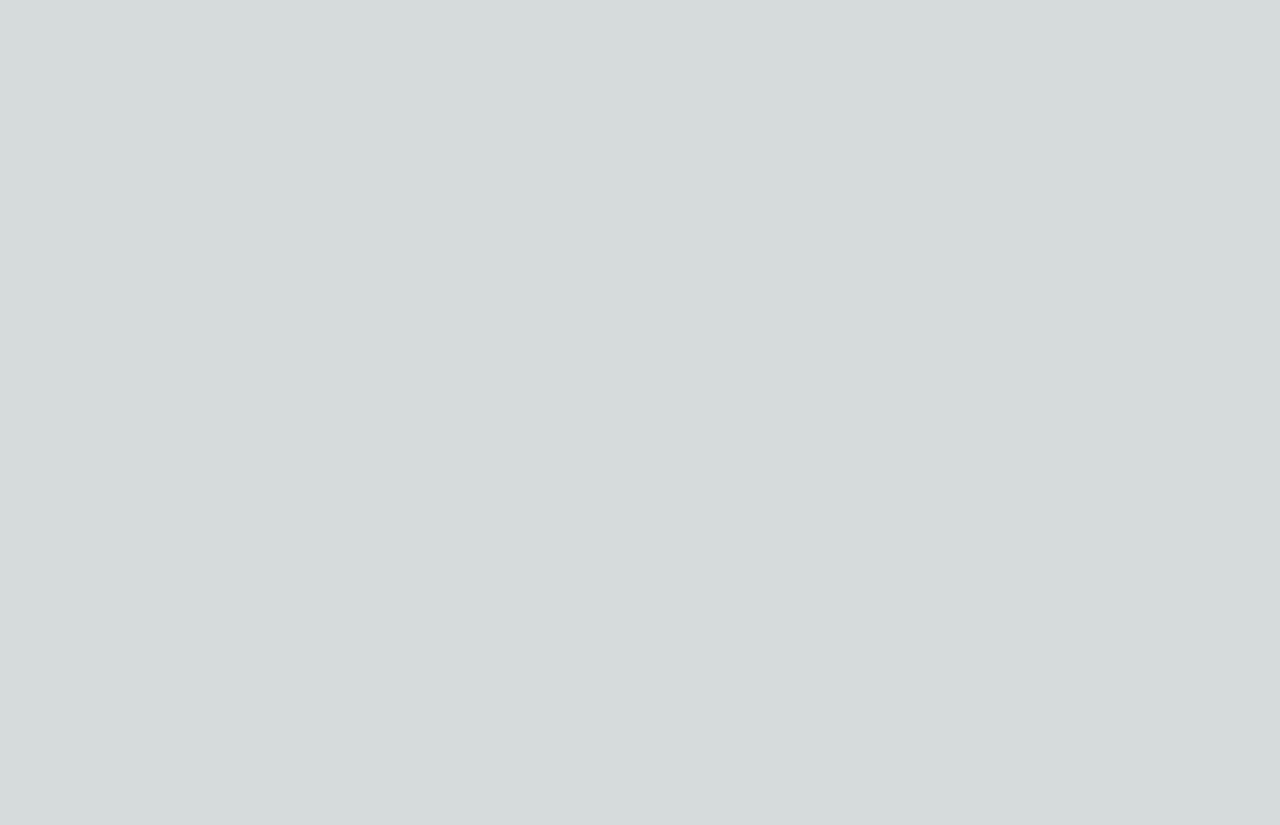
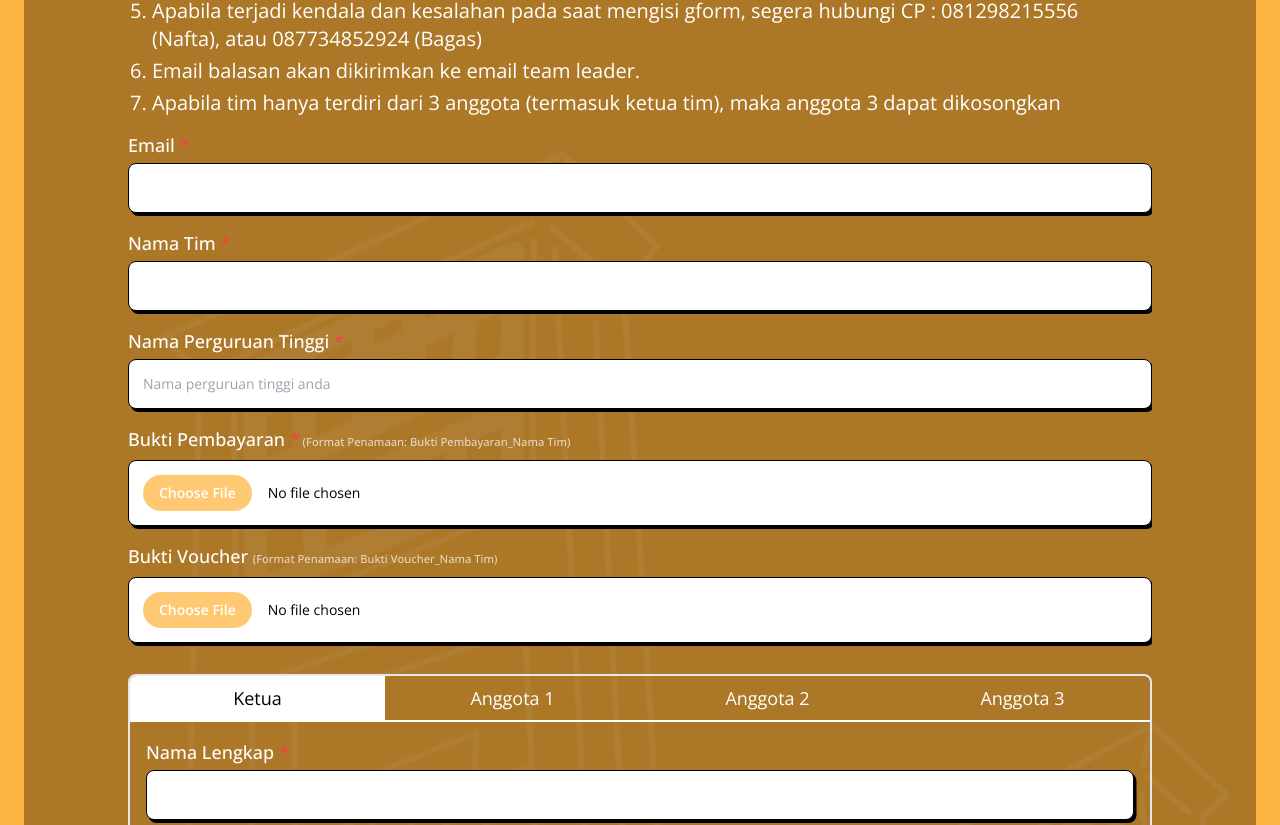
Before and after one commit to wildandr/cia2025, a Next.js app: page /cic in a window 1280 px wide. Before the commit this address had no page. Shown: the part 1514-2339 px from the top of the page. Before the commit the page ends 1428 px from the top, so only its background shows below. Built offline with nearby package versions, Linux system fonts and the light colour scheme.

Commit message:
remove the redirect

```diff
--- a/src/components/cic/Form.tsx
+++ b/src/components/cic/Form.tsx
@@ -1,18 +1,112 @@
-// components/Form.tsx
 "use client";
-import React, { useState } from "react";
+import React, { useState, FormEvent } from "react";
+import { useAuth } from "@/context/AuthContext"; // Assuming this exists
 import { Input } from "@/components/ui/Input";
 import { FileInput } from "@/components/ui/FileInput";
 import { Button } from "@/components/ui/Button";
 import { formInstructionsCic } from "@/data/formInstructionsCic";
-import { useAuthCheck } from '@/hooks/useAuthCheck';
+
+interface TeamMember {
+  full_name: string;
+  department: string;
+  batch: string;
+  phone_number: string;
+  line_id: string;
+  email: string;
+}
+
+interface FormData {
+  team: {
+    team_name: string;
+    institution_name: string;
+    payment_proof: string;
+    user_id: number;
+    email: string;
+    voucher?: string;
+  };
+  leader: TeamMember;
+  members: TeamMember[];
+}
 
 export function Form() {
-  const isAuthenticated = useAuthCheck();
+  const { user } = useAuth(); // Get current user
+  const [loading, setLoading] = useState(false);
+  const [formData, setFormData] = useState<FormData>({
+    team: {
+      team_name: "",
+      institution_name: "",
+      payment_proof: "",
+      user_id: user?.id || 0,
+      email: "",
+      voucher: ""
+    },
+    leader: {
+      full_name: "",
+      department: "",
+      batch: "",
+      phone_number: "",
+      line_id: "",
+      email: ""
+    },
+    members: []
+  });
 
-  if (!isAuthenticated) {
-    return null; // Or loading spinner
-  }
+  const handleSubmit = async (e: FormEvent) => {
+    e.preventDefault();
+    setLoading(true);
+
+    try {
+      const response = await fetch('/api/teams/cic/new', {
+        method: 'POST',
+        headers: {
+          'Content-Type': 'application/json',
+        },
+        body: JSON.stringify(formData)
+      });
+
+      if (!response.ok) {
+        throw new Error('Failed to submit form');
+      }
+
+      // Handle success
+      alert('Form submitted successfully!');
+      // Optionally redirect or clear form
+    } catch (error) {
+      console.error('Error submitting form:', error);
+      alert('Failed to submit form. Please try again.');
+    } finally {
+      setLoading(false);
+    }
+  };
+
+  const handleTeamInfoChange = (field: keyof typeof formData.team, value: string) => {
+    setFormData(prev => ({
+      ...prev,
+      team: {
+        ...prev.team,
+        [field]: value
+      }
+    }));
+  };
+
+  const handleMemberChange = (type: 'leader' | 'member', index: number, field: keyof TeamMember, value: string) => {
+    if (type === 'leader') {
+      setFormData(prev => ({
+        ...prev,
+        leader: {
+          ...prev.leader,
+          [field]: value
+        }
+      }));
+    } else {
+      setFormData(prev => ({
+        ...prev,
+        members: prev.members.map((member, i) =>
+          i === index ? { ...member, [field]: value } : member
+        )
+      }));
+    }
+  };
 
   const [activeTab, setActiveTab] = useState<"ketua" | "anggota1" | "anggota2" | "anggota3">("ketua");
 
@@ -46,18 +140,20 @@ export function Form() {
           </div>
 
           {/* Form Sections */}
-          <form className="w-full flex flex-col gap-4 font-openSans">
+          <form onSubmit={handleSubmit} className="w-full flex flex-col gap-4 font-openSans">
             {/* Team Info */}
             <Input
               label="Email"
               type="email"
-              placeholder="Email anda"
+              value={formData.team.email}
+              onChange={(e) => handleTeamInfoChange('email', e.target.value)}
               required
             />
             <Input
               label="Nama Tim"
               type="text"
-              placeholder="Nama tim anda"
+              value={formData.team.team_name}
+              onChange={(e) => handleTeamInfoChange('team_name', e.target.value)}
               required
             />
             <Input
@@ -127,7 +223,8 @@ export function Form() {
                     <Input
                       label="Nama Lengkap"
                       type="text"
-                      placeholder="Nama lengkap ketua tim"
+                      value={formData.leader.full_name}
+                      onChange={(e) => handleMemberChange('leader', 0, 'full_name', e.target.value)}
                       required
                     />
                     <Input
@@ -396,7 +493,13 @@ export function Form() {
 
           {/* Submit Button */}
           <div className="flex justify-center w-full mt-4 p-2">
-            <Button variant="cic-primary">Kirim Formulir</Button>
+            <Button
+              variant="cic-primary"
+              type="submit"
+              disabled={loading}
+            >
+              {loading ? 'Mengirim...' : 'Kirim Formulir'}
+            </Button>
           </div>
         </div>
       </div>
--- a/src/components/craft/Form.tsx
+++ b/src/components/craft/Form.tsx
@@ -8,11 +8,15 @@ import { formInstructionsCraft } from "@/data/formInstructionsCraft";
 import { useAuthCheck } from '@/hooks/useAuthCheck';
 
 export function Form() {
-  const isAuthenticated = useAuthCheck();
+  // const { isAuthenticated, loading } = useAuthCheck();
 
-  if (!isAuthenticated) {
-    return null; // Or loading spinner
-  }
+  // if (loading) {
+  //   return <div className="text-white">Loading...</div>; // Or your loading spinner
+  // }
+
+  // if (!isAuthenticated) {
+  //   return null;
+  // }
 
   return (
     <div className="relative flex flex-col overflow-hidden sm:overflow-scroll max-w-5xl mx-auto font-openSans">
--- a/src/components/fcec/Form.tsx
+++ b/src/components/fcec/Form.tsx
@@ -8,11 +8,11 @@ import { formInstructionsFcec } from "@/data/formInstructionsFcec";
 import { useAuthCheck } from '@/hooks/useAuthCheck';
 
 export function Form() {
-  const isAuthenticated = useAuthCheck();
+  // const isAuthenticated = useAuthCheck();
 
-  if (!isAuthenticated) {
-    return null; // Or loading spinner
-  }
+  // if (!isAuthenticated) {
+  //   return null; // Or loading spinner
+  // }
 
   const [activeTab, setActiveTab] = useState<"ketua" | "anggota1" | "anggota2">("ketua");
 
--- a/src/components/sbc/Form.tsx
+++ b/src/components/sbc/Form.tsx
@@ -8,11 +8,11 @@ import { formInstructions } from '@/data/formInstructionsSbc';
 import { useAuthCheck } from '@/hooks/useAuthCheck';
 
 export function Form() {
-  const isAuthenticated = useAuthCheck();
+  // const isAuthenticated = useAuthCheck();
 
-  if (!isAuthenticated) {
-    return null; // Or loading spinner
-  }
+  // if (!isAuthenticated) {
+  //   return null; // Or loading spinner
+  // }
 
   const [activeTab, setActiveTab] = useState<"ketua" | "anggota1" | "anggota2" | "dosbim">("ketua");
 
--- a/src/context/AuthContext.tsx
+++ b/src/context/AuthContext.tsx
@@ -1,40 +1,55 @@
 import { createContext, useContext, useState, useEffect, ReactNode } from 'react';
+
+interface User {
+  id: number;
+  email: string;
+  // Add other user properties as needed
+}
 
 interface AuthContextType {
   isAuthenticated: boolean;
-  login: (token: string) => void;
+  user: User | null;
+  login: (token: string, userData: User) => void;
   logout: () => void;
 }
 
 const AuthContext = createContext<AuthContextType>({
   isAuthenticated: false,
+  user: null,
   login: () => {},
   logout: () => {},
 });
 
 export function AuthProvider({ children }: { children: ReactNode }) {
   const [isAuthenticated, setIsAuthenticated] = useState(false);
+  const [user, setUser] = useState<User | null>(null);
 
   useEffect(() => {
-    // Check for existing token
+    // Check for existing token and user data
     const token = localStorage.getItem('token');
-    if (token) {
+    const savedUser = localStorage.getItem('user');
+    if (token && savedUser) {
       setIsAuthenticated(true);
+      setUser(JSON.parse(savedUser));
     }
   }, []);
 
-  const login = (token: string) => {
+  const login = (token: string, userData: User) => {
     localStorage.setItem('token', token);
+    localStorage.setItem('user', JSON.stringify(userData));
     setIsAuthenticated(true);
+    setUser(userData);
   };
 
   const logout = () => {
     localStorage.removeItem('token');
+    localStorage.removeItem('user');
     setIsAuthenticated(false);
+    setUser(null);
   };
 
   return (
-    <AuthContext.Provider value={{ isAuthenticated, login, logout }}>
+    <AuthContext.Provider value={{ isAuthenticated, user, login, logout }}>
       {children}
     </AuthContext.Provider>
   );
--- a/src/hooks/useAuthCheck.ts
+++ b/src/hooks/useAuthCheck.ts
@@ -1,16 +1,30 @@
-import { useEffect } from 'react';
+import { useEffect, useState } from 'react';
 import { useRouter } from 'next/navigation';
-import { useAuth } from '@/context/AuthContext'; // Assuming you have an AuthContext
+import Cookies from 'js-cookie';
 
 export const useAuthCheck = () => {
   const router = useRouter();
-  const { isAuthenticated } = useAuth();
+  const [isAuthenticated, setIsAuthenticated] = useState(false);
+  const [loading, setLoading] = useState(true);
 
   useEffect(() => {
-    if (!isAuthenticated) {
-      router.push('/login');
-    }
-  }, [isAuthenticated, router]);
+    const checkAuth = () => {
+      // Check for token in cookies
+      const token = Cookies.get('token');
+      // Or if you're using localStorage
+      const localToken = localStorage.getItem('token');
 
-  return isAuthenticated;
+      if (!token && !localToken) {
+        router.push('/login');
+        setIsAuthenticated(false);
+      } else {
+        setIsAuthenticated(true);
+      }
+      setLoading(false);
+    };
+
+    checkAuth();
+  }, [router]);
+
+  return { isAuthenticated, loading };
 };
```
